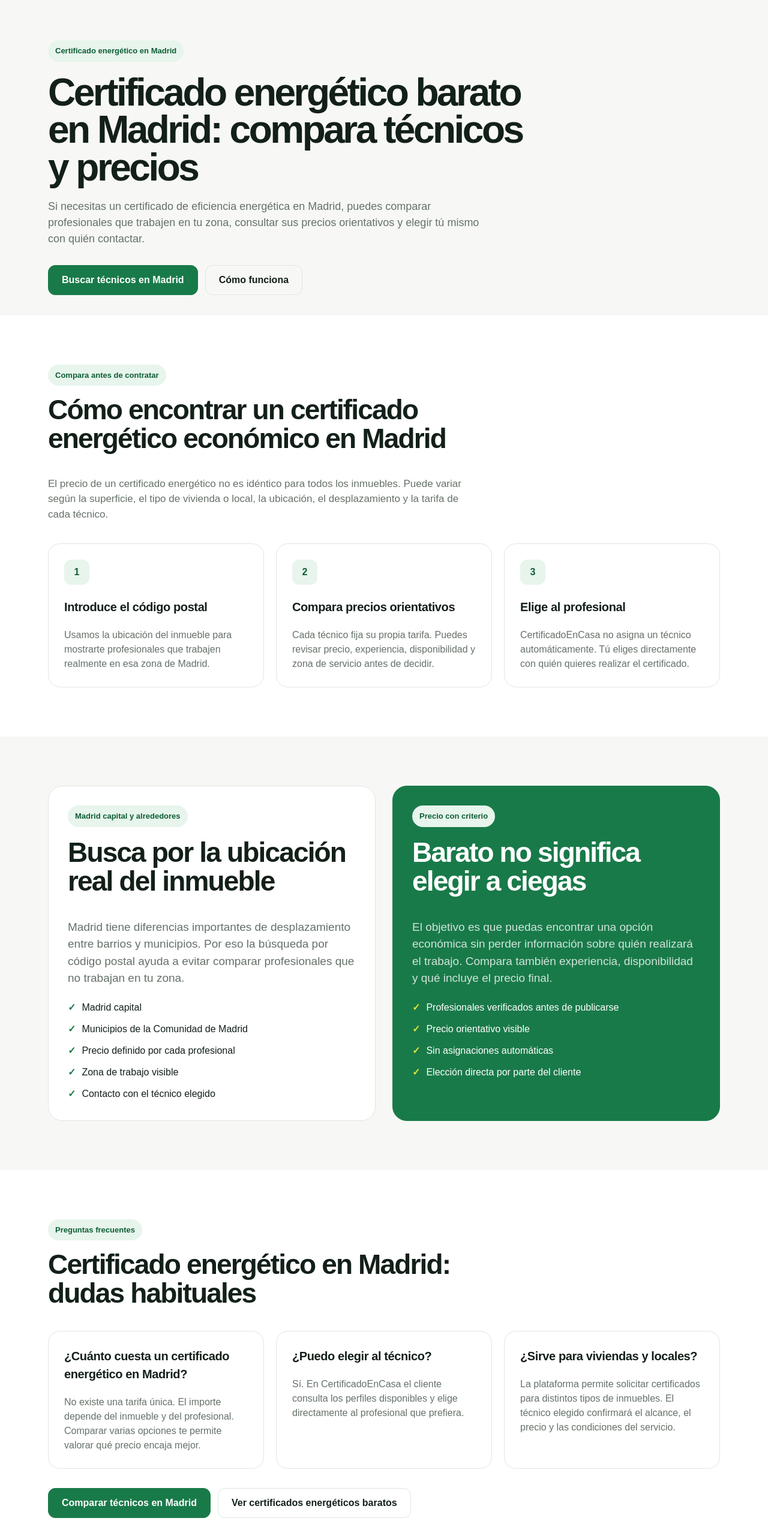
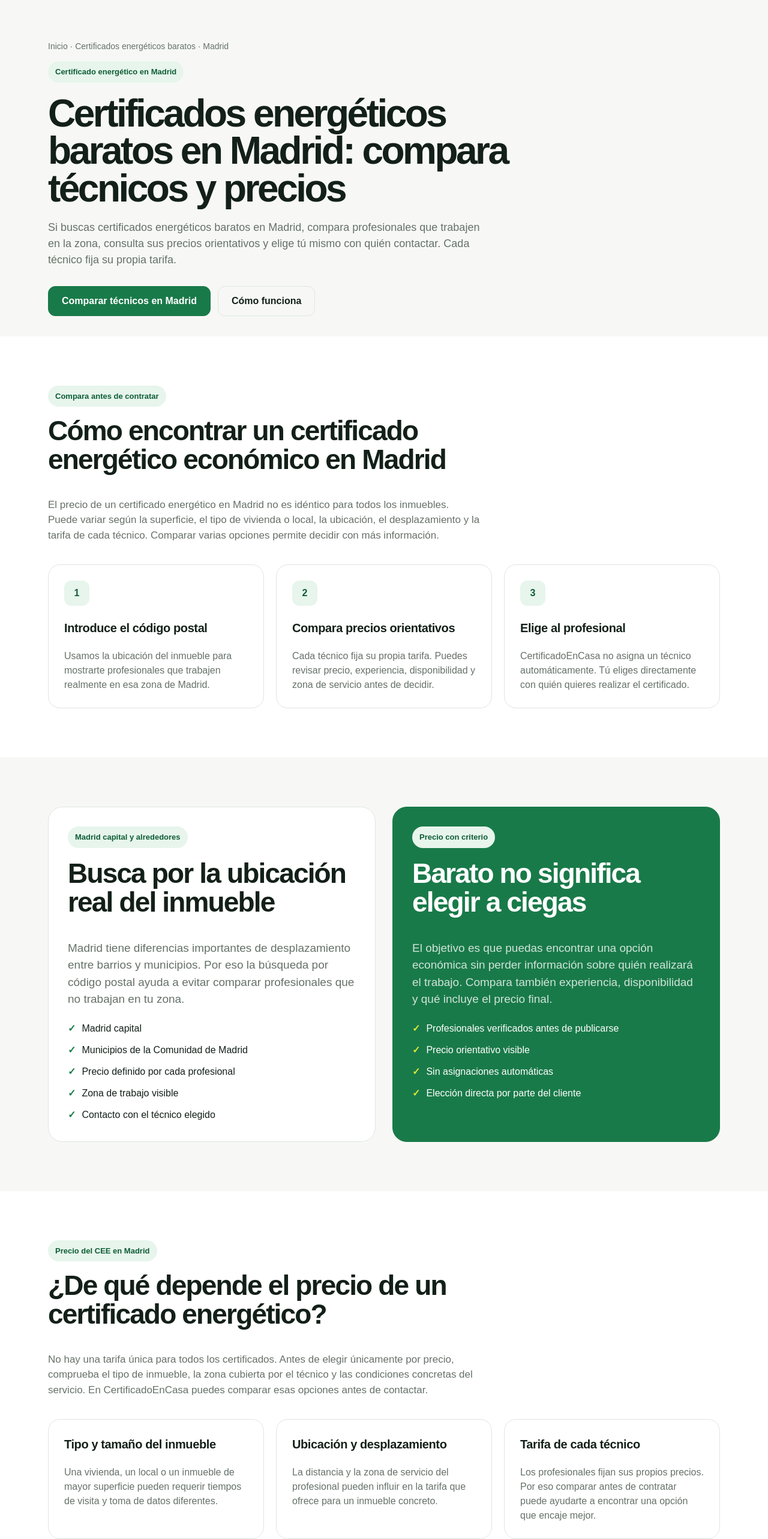
Before and after one commit to Javimenmes96/CertificadoEnCasa, a Next.js app: page /certificado-energetico-barato-madrid in a window 1280 px wide. Shown: the part 80-2646 px from the top of the page at 60% size. Built offline with nearby package versions, Linux system fonts and the light colour scheme.

Commit message:
SEO: reforzar landing de certificados baratos en Madrid

```diff
--- a/app/certificado-energetico-barato-madrid/page.tsx
+++ b/app/certificado-energetico-barato-madrid/page.tsx
@@ -2,33 +2,87 @@ import type { Metadata } from "next";
 import Link from "next/link";
 
 export const metadata: Metadata = {
-  title: "Certificado energético barato en Madrid | Compara técnicos",
+  title: "Certificados energéticos baratos en Madrid | Compara técnicos",
   description:
-    "Compara técnicos verificados y precios orientativos para encontrar un certificado energético económico en Madrid. Tú eliges al profesional.",
+    "Compara técnicos verificados, zonas de servicio y precios orientativos para encontrar un certificado energético barato en Madrid. Tú eliges al profesional.",
   alternates: {
     canonical: "https://certificadoencasa.com/certificado-energetico-barato-madrid",
   },
   openGraph: {
-    title: "Certificado energético barato en Madrid | CertificadoEnCasa",
+    title: "Certificados energéticos baratos en Madrid | CertificadoEnCasa",
     description:
-      "Busca técnicos que trabajen en Madrid, compara precios orientativos y elige directamente al profesional que prefieras.",
+      "Compara profesionales que trabajan en Madrid, consulta sus precios orientativos y elige directamente al técnico que prefieras.",
     url: "https://certificadoencasa.com/certificado-energetico-barato-madrid",
     type: "website",
   },
 };
 
+const structuredData = [
+  {
+    "@context": "https://schema.org",
+    "@type": "BreadcrumbList",
+    itemListElement: [
+      {
+        "@type": "ListItem",
+        position: 1,
+        name: "Inicio",
+        item: "https://certificadoencasa.com/",
+      },
+      {
+        "@type": "ListItem",
+        position: 2,
+        name: "Certificados energéticos baratos",
+        item: "https://certificadoencasa.com/certificados-energeticos-baratos",
+      },
+      {
+        "@type": "ListItem",
+        position: 3,
+        name: "Certificados energéticos baratos en Madrid",
+        item: "https://certificadoencasa.com/certificado-energetico-barato-madrid",
+      },
+    ],
+  },
+  {
+    "@context": "https://schema.org",
+    "@type": "Service",
+    name: "Comparador de certificados energéticos en Madrid",
+    serviceType: "Certificado de eficiencia energética",
+    areaServed: {
+      "@type": "AdministrativeArea",
+      name: "Comunidad de Madrid",
+    },
+    provider: {
+      "@type": "Organization",
+      name: "CertificadoEnCasa",
+      url: "https://certificadoencasa.com/",
+    },
+    url: "https://certificadoencasa.com/certificado-energetico-barato-madrid",
+    description:
+      "Servicio para comparar técnicos verificados, zonas de trabajo y precios orientativos de certificados energéticos en Madrid.",
+  },
+];
+
 export default function CertificadoEnergeticoBaratoMadridPage() {
   return (
     <>
+      <script
+        type="application/ld+json"
+        dangerouslySetInnerHTML={{ __html: JSON.stringify(structuredData) }}
+      />
+
       <section className="page-hero">
         <div className="container">
+          <p style={{ margin: "0 0 14px", fontSize: 14 }}>
+            <Link href="/">Inicio</Link> · {" "}
+            <Link href="/certificados-energeticos-baratos">Certificados energéticos baratos</Link> · Madrid
+          </p>
           <span className="eyebrow">Certificado energético en Madrid</span>
-          <h1>Certificado energético barato en Madrid: compara técnicos y precios</h1>
+          <h1>Certificados energéticos baratos en Madrid: compara técnicos y precios</h1>
           <p className="lead">
-            Si necesitas un certificado de eficiencia energética en Madrid, puedes comparar profesionales que trabajen en tu zona, consultar sus precios orientativos y elegir tú mismo con quién contactar.
+            Si buscas certificados energéticos baratos en Madrid, compara profesionales que trabajen en la zona, consulta sus precios orientativos y elige tú mismo con quién contactar. Cada técnico fija su propia tarifa.
           </p>
           <div className="hero-actions">
-            <Link href="/tecnicos" className="button">Buscar técnicos en Madrid</Link>
+            <Link href="/tecnicos" className="button">Comparar técnicos en Madrid</Link>
             <Link href="/como-funciona" className="button button-secondary">Cómo funciona</Link>
           </div>
         </div>
@@ -40,7 +94,7 @@ export default function CertificadoEnergeticoBaratoMadridPage() {
             <span className="eyebrow">Compara antes de contratar</span>
             <h2 style={{ marginTop: 16 }}>Cómo encontrar un certificado energético económico en Madrid</h2>
             <p>
-              El precio de un certificado energético no es idéntico para todos los inmuebles. Puede variar según la superficie, el tipo de vivienda o local, la ubicación, el desplazamiento y la tarifa de cada técnico.
+              El precio de un certificado energético en Madrid no es idéntico para todos los inmuebles. Puede variar según la superficie, el tipo de vivienda o local, la ubicación, el desplazamiento y la tarifa de cada técnico. Comparar varias opciones permite decidir con más información.
             </p>
           </div>
 
@@ -100,13 +154,39 @@ export default function CertificadoEnergeticoBaratoMadridPage() {
       <section className="section section-white">
         <div className="container">
           <div className="section-heading">
+            <span className="eyebrow">Precio del CEE en Madrid</span>
+            <h2 style={{ marginTop: 16 }}>¿De qué depende el precio de un certificado energético?</h2>
+            <p>
+              No hay una tarifa única para todos los certificados. Antes de elegir únicamente por precio, comprueba el tipo de inmueble, la zona cubierta por el técnico y las condiciones concretas del servicio. En CertificadoEnCasa puedes comparar esas opciones antes de contactar.
+            </p>
+          </div>
+          <div className="grid-3">
+            <article className="card">
+              <h3>Tipo y tamaño del inmueble</h3>
+              <p>Una vivienda, un local o un inmueble de mayor superficie pueden requerir tiempos de visita y toma de datos diferentes.</p>
+            </article>
+            <article className="card">
+              <h3>Ubicación y desplazamiento</h3>
+              <p>La distancia y la zona de servicio del profesional pueden influir en la tarifa que ofrece para un inmueble concreto.</p>
+            </article>
+            <article className="card">
+              <h3>Tarifa de cada técnico</h3>
+              <p>Los profesionales fijan sus propios precios. Por eso comparar antes de contratar puede ayudarte a encontrar una opción que encaje mejor.</p>
+            </article>
+          </div>
+        </div>
+      </section>
+
+      <section className="section">
+        <div className="container">
+          <div className="section-heading">
             <span className="eyebrow">Preguntas frecuentes</span>
             <h2 style={{ marginTop: 16 }}>Certificado energético en Madrid: dudas habituales</h2>
           </div>
           <div className="grid-3">
             <article className="card">
               <h3>¿Cuánto cuesta un certificado energético en Madrid?</h3>
-              <p>No existe una tarifa única. El importe depende del inmueble y del profesional. Comparar varias opciones te permite valorar qué precio encaja mejor.</p>
+              <p>No existe una tarifa única. El importe depende del inmueble y del profesional. Comparar varias opciones te permite valorar qué precio y condiciones encajan mejor.</p>
             </article>
             <article className="card">
               <h3>¿Puedo elegir al técnico?</h3>
@@ -120,7 +200,7 @@ export default function CertificadoEnergeticoBaratoMadridPage() {
 
           <div className="hero-actions" style={{ marginTop: 32 }}>
             <Link href="/tecnicos" className="button">Comparar técnicos en Madrid</Link>
-            <Link href="/certificados-energeticos-baratos" className="button button-secondary">Ver certificados energéticos baratos</Link>
+            <Link href="/certificados-energeticos-baratos" className="button button-secondary">Guía de certificados energéticos baratos</Link>
           </div>
         </div>
       </section>
```
